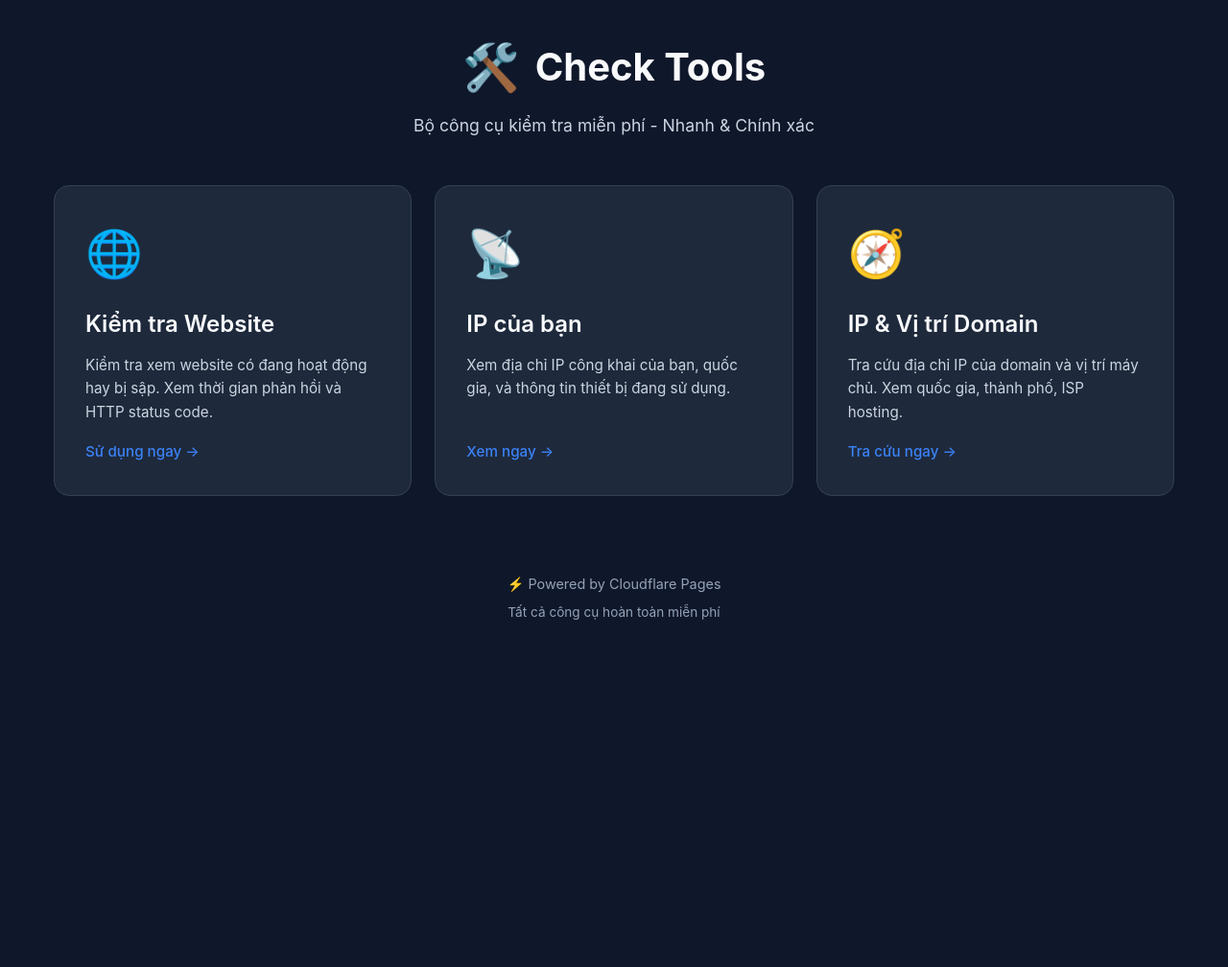
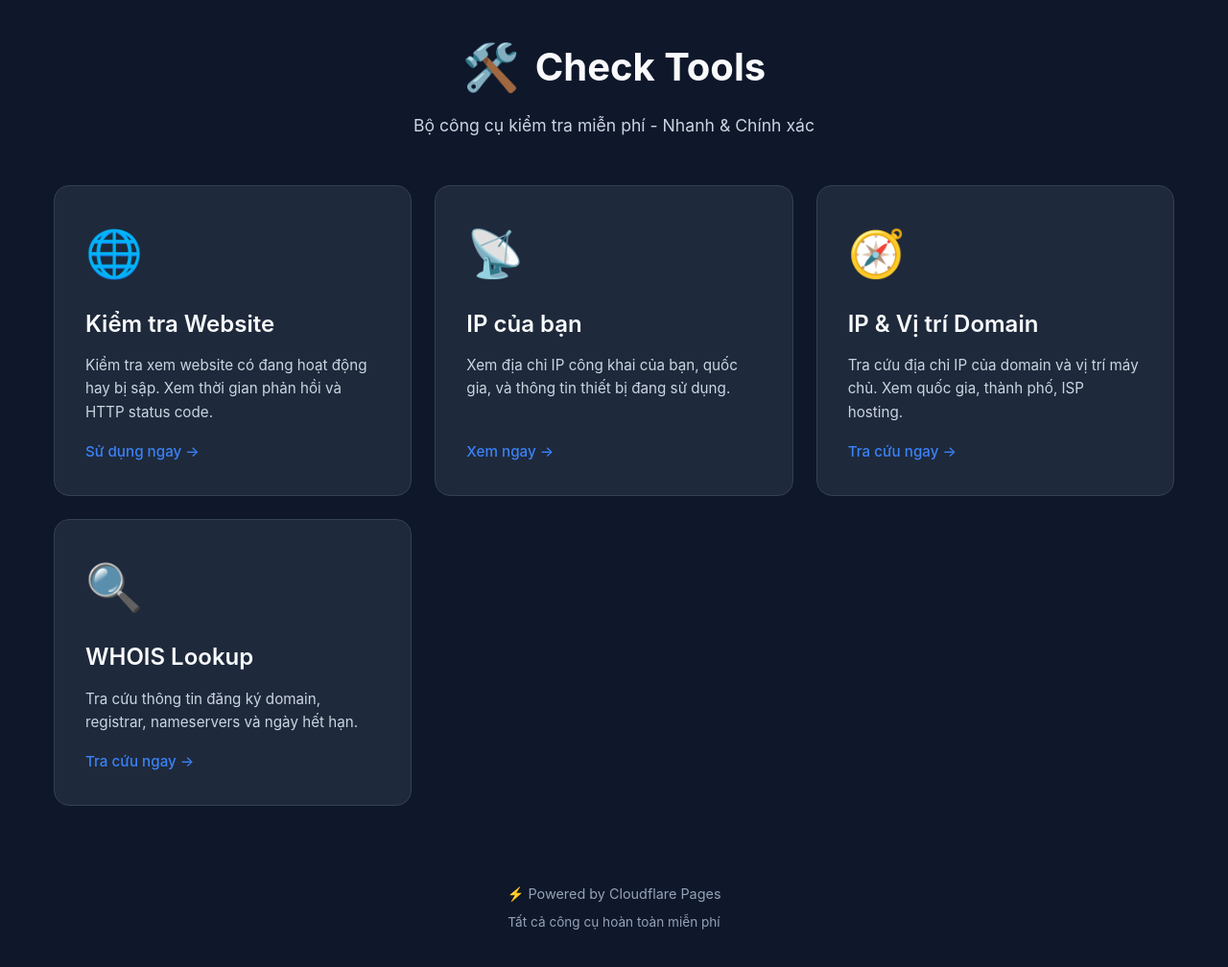
Before and after one commit to peterpan35b2-ai/ipcheckweb, a plain HTML site: page index.html in a window 1280 px wide. Shown: the whole page at 96% size. Before the commit the page ends 800 px from the top, so only its background shows below. Drawn offline with Linux system fonts and the light colour scheme.

Commit message:
Add WHOIS Lookup card to index.html

```diff
--- a/index.html
+++ b/index.html
@@ -60,7 +60,18 @@
           <span class="card-link">Tra cứu ngay →</span>
         </div>
       </a>
-
+<!-- Card 4: WHOIS Lookup -->
+<a href="check-whois.html" class="card">
+  <div class="card-icon">🔍</div>
+  <h2 class="card-title">WHOIS Lookup</h2>
+  <p class="card-desc">
+    Tra cứu thông tin đăng ký domain, registrar,
+    nameservers và ngày hết hạn.
+  </p>
+  <div class="card-footer">
+    <span class="card-link">Tra cứu ngay →</span>
+  </div>
+</a>
     </main>
 
     <!-- Footer -->
```
